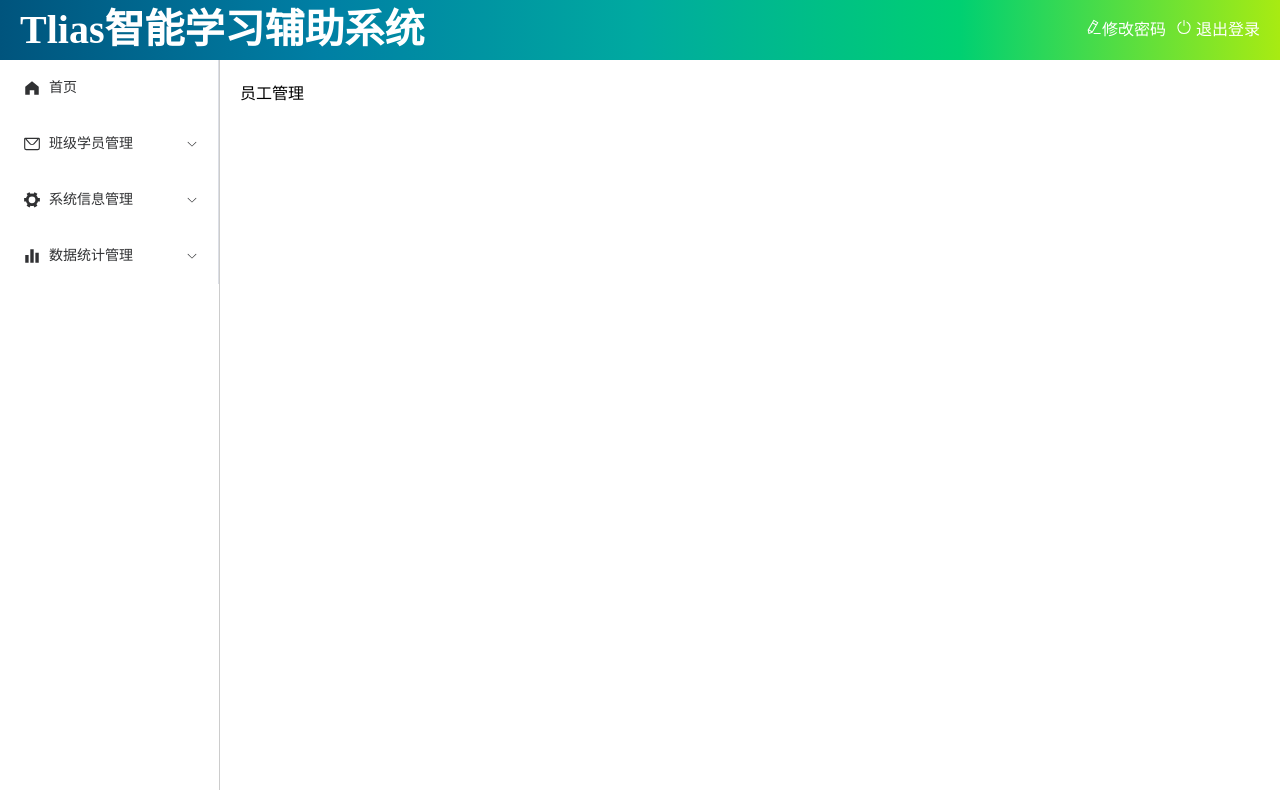
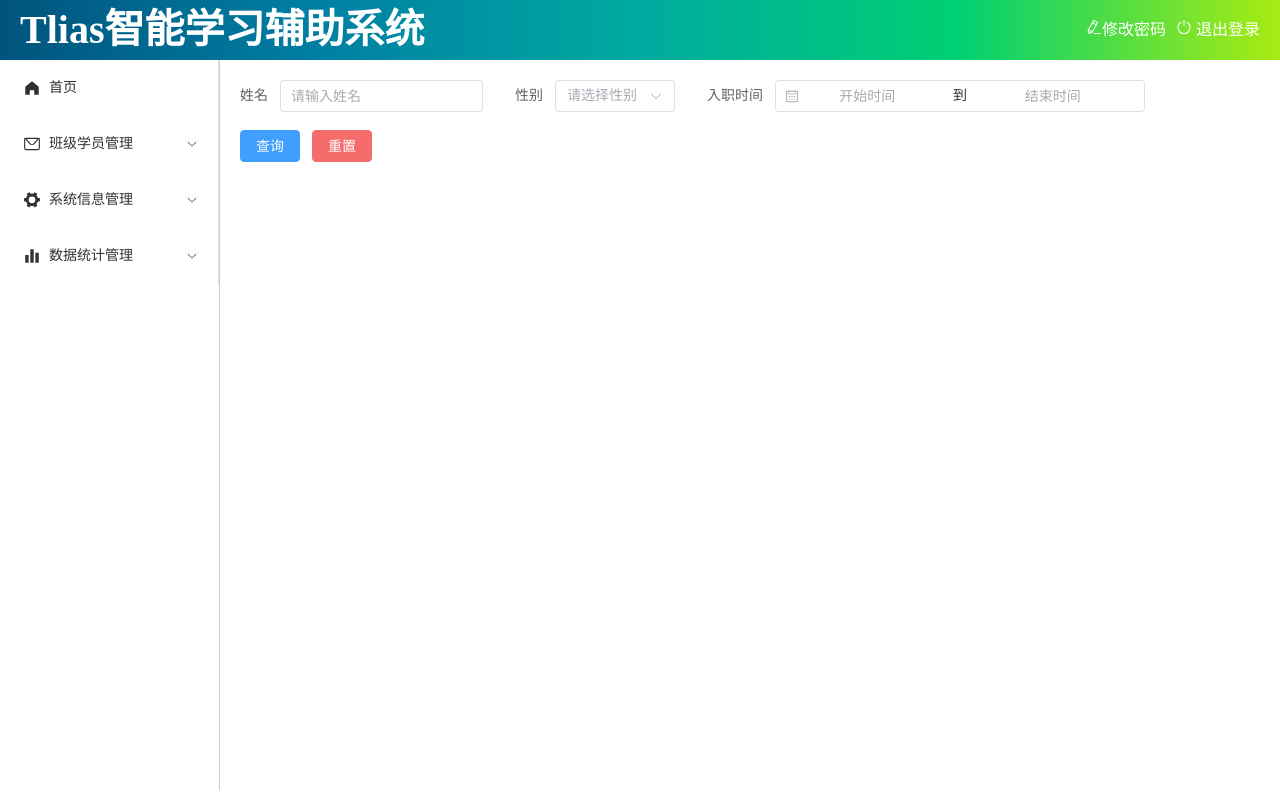
Before and after one commit to lxc9998/TliasWeb, a Vue app: page /emp in a window 1280 px wide. Built offline with nearby package versions, Linux system fonts and the light colour scheme; the HTML template or start-up script is replaced by a standard one.

Commit message:
0407-完成员工管理搜索区域布局(行内表单)

```diff
--- a/src/main.ts
+++ b/src/main.ts
@@ -4,9 +4,12 @@ import ElementPlus from 'element-plus'
 import 'element-plus/dist/index.css'
 import router from '@/router/index'
 import * as ElementPlusIconsVue from '@element-plus/icons-vue'
+import zhCn from 'element-plus/es/locale/lang/zh-cn'
+
+
 
 const app = createApp(App)
-app.use(ElementPlus).use(router).mount('#app')
+app.use(ElementPlus,{locale: zhCn}).use(router).mount('#app')
 for (const [key, component] of Object.entries(ElementPlusIconsVue)) {
   app.component(key, component)
 }
--- a/src/views/emp/index.vue
+++ b/src/views/emp/index.vue
@@ -1,11 +1,42 @@
 <script setup lang="ts">
+import { ref } from 'vue';
 
+const searchForm = ref({name:'',gender:'',date:[]})
+
+const search = () =>{
+  console.log(searchForm.value);
+}
+
+const clear = () =>{
+  searchForm.value = {name:'',gender:'',date:[]}
+}
 </script>
 
 <template>
-  员工管理
+  <!-- 行内表单 -->
+  <el-form :inline="true" :model="searchForm" class="demo-form-inline">
+    <el-form-item label="姓名">
+      <el-input v-model="searchForm.name" placeholder="请输入姓名" clearable />
+    </el-form-item>
+    <el-form-item label="性别">
+      <el-select v-model="searchForm.gender" placeholder="请选择性别" clearable>
+        <el-option label="男" value="1" />
+        <el-option label="女" value="0" />
+      </el-select>
+    </el-form-item>
+    <el-form-item label="入职时间">
+      <el-date-picker v-model="searchForm.date" type="daterange" range-separator="到" start-placeholder="开始时间" end-placeholder="结束时间" value-format="yyyy-MM-dd"/><!--value-format设置时间格式-->
+    </el-form-item>
+    <el-form-item>
+      <el-button type="primary" @click="search">查询</el-button>
+      <el-button type="danger" @click="clear">重置</el-button>
+    </el-form-item>
+  </el-form>
 </template>
 
 <style scoped>
+.demo-form-inline .el-select {
+  --el-select-width: 120px;
+}
 
 </style>
```
